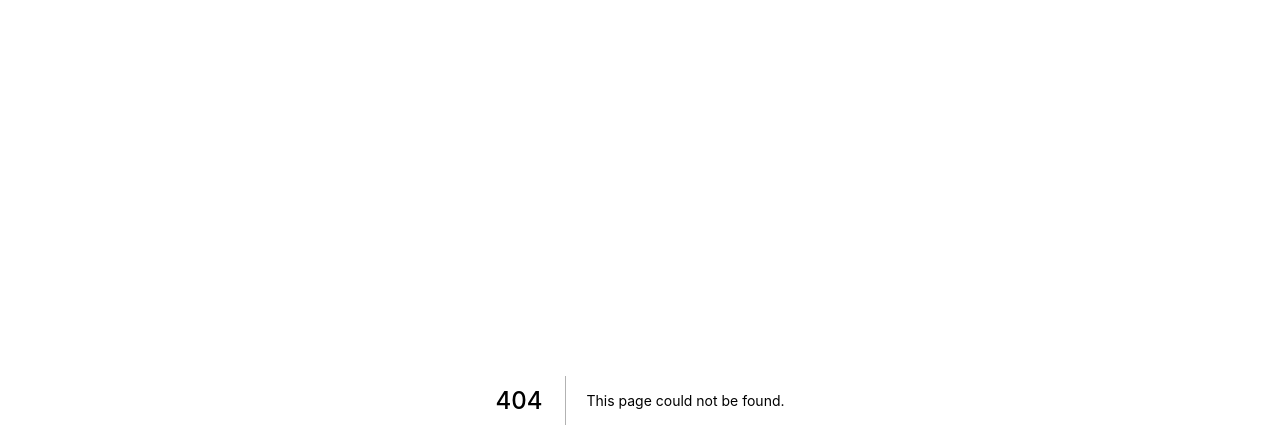
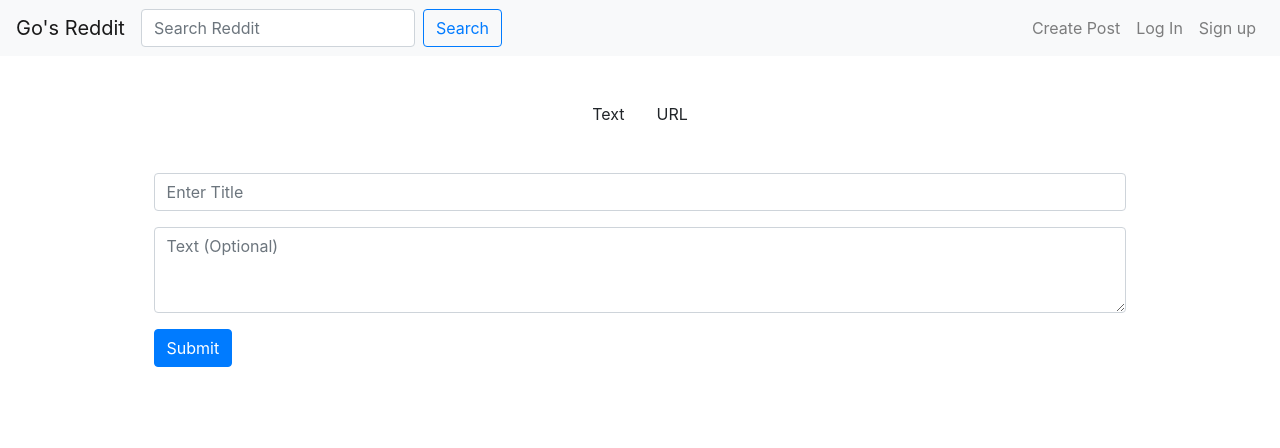
Before and after one commit to gomuramatsu/reddit-clone, a Next.js app in the folder client/: page /createPost in a window 1280 px wide. Before the commit this address had no page. Shown: the top 448 px of the page. Built offline with nearby package versions, Linux system fonts and the light colour scheme.

Commit message:
added create post page

```diff
--- /dev/null
+++ b/client/components/createPostForm.js
@@ -0,0 +1,72 @@
+import React, {Component} from "react";
+import Form from 'react-bootstrap/Form'
+import Button from 'react-bootstrap/Button'
+
+class CreatePostForm extends Component {
+    constructor(props) {
+      super(props);
+      this.state = {showTextForm: true,
+                    showURLForm: false};
+
+      this.updateFormType = this.updateFormType.bind(this);
+    }
+
+    updateFormType(type){
+      if (type == 'text'){
+        this.setState(state => ({
+          showTextForm: true,
+          showURLForm: false
+        }));
+      } else if (type == 'url'){
+        this.setState(state => ({
+          showTextForm: false,
+          showURLForm: true
+        }));
+      }
+
+      console.log('type = ' + type);
+    }
+
+    render() {
+        return (
+            <div>
+                <ul class="nav justify-content-center createPostNavPadding">
+                    <li class="nav-item">
+                        <a onclick={() => this.updateFormType('text')} class="nav-link">Text</a>
+                    </li>
+                    <li class="nav-item">
+                        <a onclick={() => this.updateFormType('url')} class="nav-link">URL</a>
+                    </li>
+                </ul>
+                {this.state.showTextForm && <Form className="formPadding">
+                      <Form.Group controlId="formTitle">
+                          <Form.Control type="text" placeholder="Enter Title" />
+                      </Form.Group>
+                      <Form.Group controlId="formBody">
+                          <Form.Control as="textarea" rows="3" placeholder="Text (Optional)" />
+                      </Form.Group>
+                      <Button variant="primary" type="submit">
+                          Submit
+                      </Button>
+                  </Form>
+                }
+                {this.state.showURLForm && <Form className="formPadding">
+                      <Form.Group controlId="formTitle">
+                          <Form.Label>Title</Form.Label>
+                          <Form.Control type="text" placeholder="Enter Title" />
+                      </Form.Group>
+                      <Form.Group controlId="formBody">
+                          <Form.Label>URL</Form.Label>
+                          <Form.Control type="text" placeholder="Enter URL" />
+                      </Form.Group>
+                      <Button variant="primary" type="submit">
+                          Submit
+                      </Button>
+                  </Form>
+                }
+            </div>
+        )
+    }
+}
+
+export default CreatePostForm;
--- a/client/components/nav.js
+++ b/client/components/nav.js
@@ -17,6 +17,7 @@ class MainNavBar extends Component {
 						<Button variant="outline-primary">Search</Button>
 					</Form>
 					<Nav className="ml-auto">
+						<Nav.Link href="/createPost">Create Post</Nav.Link>
 						<Nav.Link href="/login">Log In</Nav.Link>
 						<Nav.Link href="/signup">Sign up</Nav.Link>
 					</Nav>
--- /dev/null
+++ b/client/pages/createPost.js
@@ -0,0 +1,40 @@
+import React, {Component} from "react";
+import MainNavBar from '../components/nav';
+import CreatePostForm from '../components/createPostForm';
+
+class CreatePostPage extends Component {
+    render() {
+        return (
+            <div>
+                <style jsx global>{`
+                .createPostNavPadding {
+                    margin-top: 2%;
+                    padding-top: 1%;
+                }
+
+                .formPadding {
+                    margin-top: 2%;
+                    margin-bottom: 2%;
+                    margin-left: 8%;
+                    margin-right: 8%;
+                    padding-top: 1%;
+                    padding-bottom: 1%;
+                    padding-left: 4%;
+                    padding-right: 4%;
+                }
+                `}
+                </style>
+                <link
+                    rel="stylesheet"
+                    href="https://maxcdn.bootstrapcdn.com/bootstrap/4.3.1/css/bootstrap.min.css"
+                    integrity="sha384-ggOyR0iXCbMQv3Xipma34MD+dH/1fQ784/j6cY/iJTQUOhcWr7x9JvoRxT2MZw1T"
+                    crossorigin="anonymous"
+                />
+                <MainNavBar></MainNavBar>
+                <CreatePostForm></CreatePostForm>
+            </div>
+        )
+    }
+}
+
+export default CreatePostPage;
```
Also changed, not shown: client/pages/post.js (+12 -2 lines), 1 other file (tests, documents, lock files or other folders).
